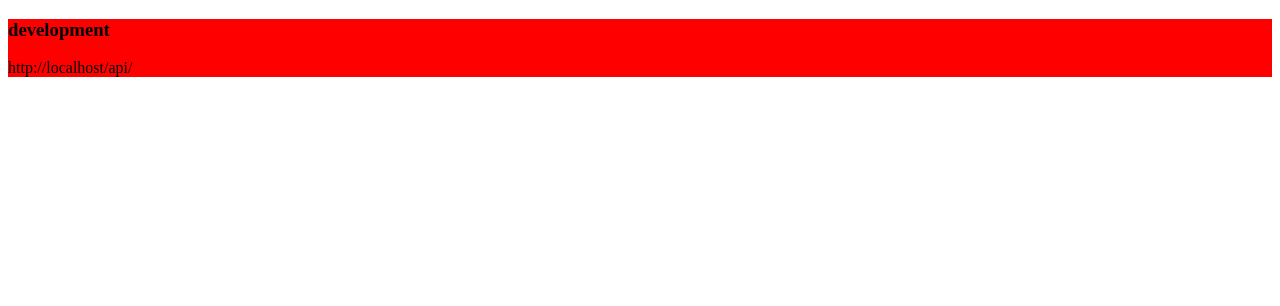
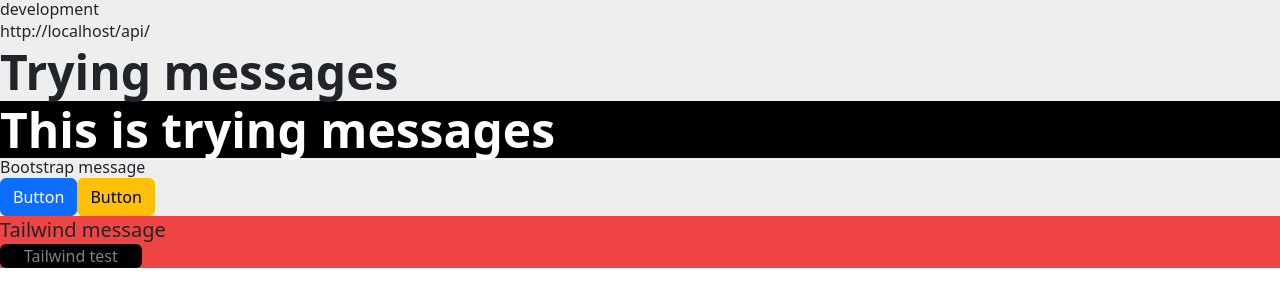
Before and after one commit to deccalpro/baran-react-starter-kit, a React (Create React App) app: page / in a window 1280 px wide. Shown: the top 306 px of the page. Built offline with nearby package versions, Linux system fonts and the light colour scheme.

Commit message:
React app i styleslar ile güncelledim...

```diff
--- /dev/null
+++ b/postcss.config.js
@@ -0,0 +1,6 @@
+module.exports = {
+  plugins: {
+    tailwindcss: {},
+    autoprefixer: {},
+  },
+}
--- a/src/App.js
+++ b/src/App.js
@@ -1,5 +1,8 @@
-import logo from "./logo.svg"
 import styles from './App.module.css'
+import { Title } from "./Components"
+import Bootstrap from "./Bootstrap"
+import './tailwind.css'
+import Tailwind from "./Tailwind"
 
 function App() {
 
@@ -9,11 +12,10 @@ function App() {
       <p>
         {process.env.REACT_APP_API_URL}
       </p>
-      {process.env.NODE_ENV === 'production' && (
-        <>
-        <h1>Bu bir deneme mesajıdır</h1>
-        </>
-      )}
+        <Title>Trying messages</Title>
+        <Title theme="dark">This is trying messages</Title>
+        <Bootstrap/>
+        <Tailwind/>
     </div>
   );
 }
--- a/src/App.module.css
+++ b/src/App.module.css
@@ -1,3 +1,3 @@
 .App {
-  background: red;
+  background: #eee;
 }
--- /dev/null
+++ b/src/Bootstrap.js
@@ -0,0 +1,14 @@
+import 'bootstrap/dist/css/bootstrap.min.css';
+import { Button } from 'react-bootstrap';
+
+function Bootstrap() {
+  return (
+    <div>
+      <h3>Bootstrap message</h3>
+      <Button> Button </Button>
+      <Button variant="warning">Button</Button>
+    </div>
+  )
+}
+
+export default Bootstrap
--- /dev/null
+++ b/src/Components.js
@@ -0,0 +1,12 @@
+import styled, { css } from 'styled-components';
+
+export const Title = styled.h1`
+  font-size: 3rem;
+  font-weight: 600;
+  text-decoration: none;
+  cursor: pointer;
+  ${props => props.theme === 'dark' && css`
+    background: #000;
+    color: #fff;
+  `}
+`
--- /dev/null
+++ b/src/Tailwind.js
@@ -0,0 +1,12 @@
+function Tailwind() {
+  return (
+    <div className="bg-red-500">
+      <h3 className="text-xl font-semi-bold cursor-pointer">Tailwind message</h3>
+      <div>
+      <button className="flex items-center px-4 rounded bg-black text-white/50 ">Tailwind test</button>
+      </div>
+    </div>
+  )
+}
+
+export default Tailwind
--- /dev/null
+++ b/src/tailwind.css
@@ -0,0 +1,3 @@
+@tailwind base;
+@tailwind components;
+@tailwind utilities;
--- /dev/null
+++ b/tailwind.config.js
@@ -0,0 +1,10 @@
+/** @type {import('tailwindcss').Config} */
+module.exports = {
+  content: [
+    "./src/**/*.{js,jsx,ts,tsx}",
+  ],
+  theme: {
+    extend: {},
+  },
+  plugins: [],
+}
```
Also changed, not shown: package.json (+7 -0 lines), 1 other file (tests, documents, lock files or other folders).
